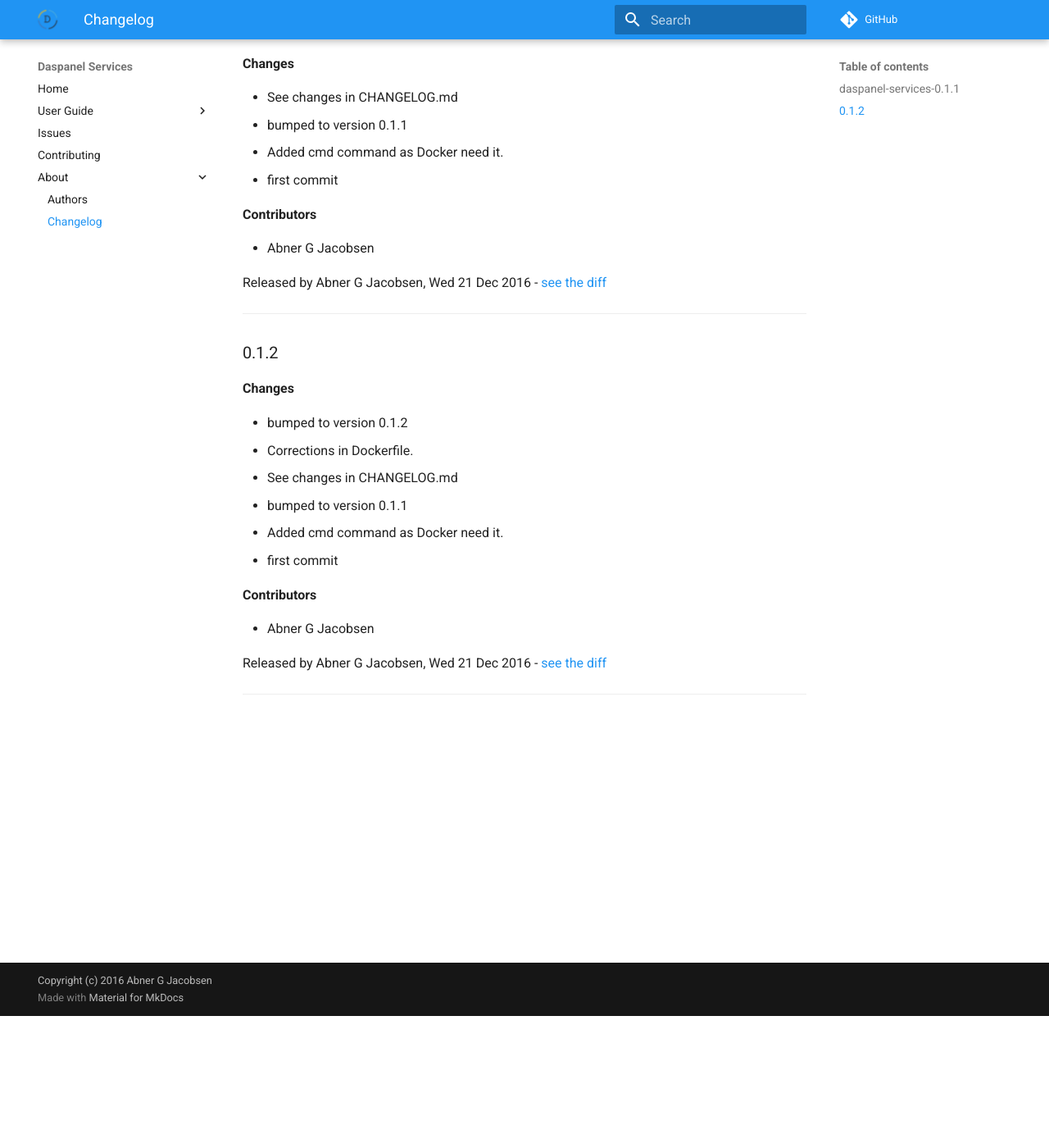
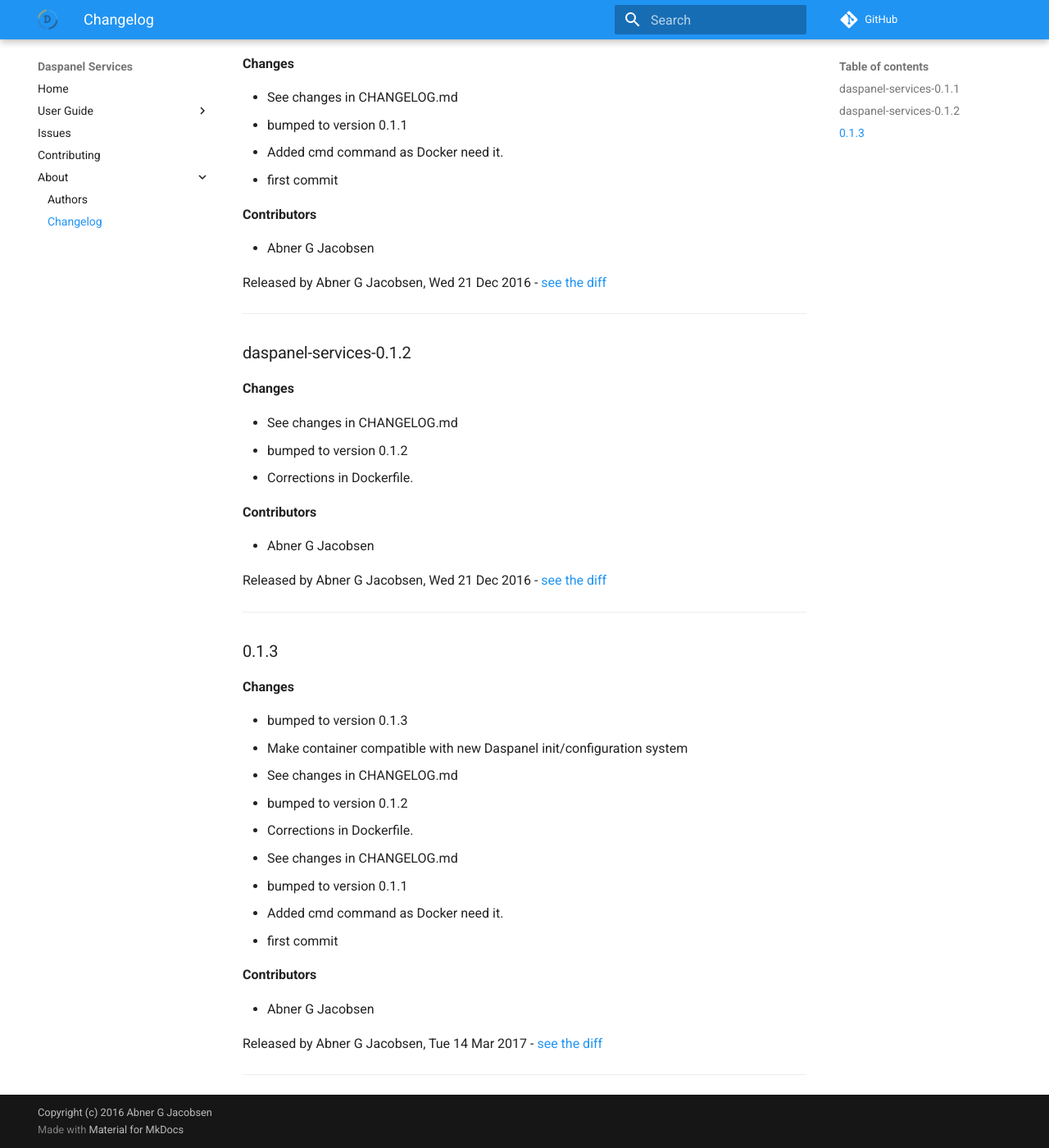
Before and after one commit to daspanel/daspanel-services, an MkDocs documentation site: the page built from docs/changelog.md, in a window 1280 px wide and 1400 px high, scrolled down 161 px. Shown: the whole window at 82% size. Built offline with MkDocs 1.6.1 and Material for MkDocs 9.7.7, drawn with Linux system fonts in a browser that asks for light colours; comment, search, counter and statistics services are not loaded; old or Windows-style settings are respelled for this version of MkDocs.

Commit message:
See changes in CHANGELOG.md

```diff
--- a/docs/changelog.md
+++ b/docs/changelog.md
@@ -16,9 +16,27 @@ Released by Abner G Jacobsen, Wed 21 Dec 2016 -
 [see the diff](https://github.com/admindaspanel/daspanel-services/compare/...#diff)
 ______________
 
-### 0.1.2
+### daspanel-services-0.1.2
 __Changes__
 
+- See changes in CHANGELOG.md
+- bumped to version 0.1.2
+- Corrections in Dockerfile.
+
+__Contributors__
+
+- Abner G Jacobsen
+
+Released by Abner G Jacobsen, Wed 21 Dec 2016 -
+[see the diff](https://github.com/admindaspanel/daspanel-services/compare/...#diff)
+______________
+
+### 0.1.3
+__Changes__
+
+- bumped to version 0.1.3
+- Make container compatible with new Daspanel init/configuration system
+- See changes in CHANGELOG.md
 - bumped to version 0.1.2
 - Corrections in Dockerfile.
 - See changes in CHANGELOG.md
@@ -30,6 +48,6 @@ __Contributors__
 
 - Abner G Jacobsen
 
-Released by Abner G Jacobsen, Wed 21 Dec 2016 -
-[see the diff](https://github.com/admindaspanel/daspanel-services/compare/dd318581b2de03c1ac18af1e6b4da2ac4ec9114f...0.1.2#diff)
+Released by Abner G Jacobsen, Tue 14 Mar 2017 -
+[see the diff](https://github.com/admindaspanel/daspanel-services/compare/dd318581b2de03c1ac18af1e6b4da2ac4ec9114f...0.1.3#diff)
 ______________
```
Also changed, not shown: CHANGELOG.md (+21 -3 lines).
